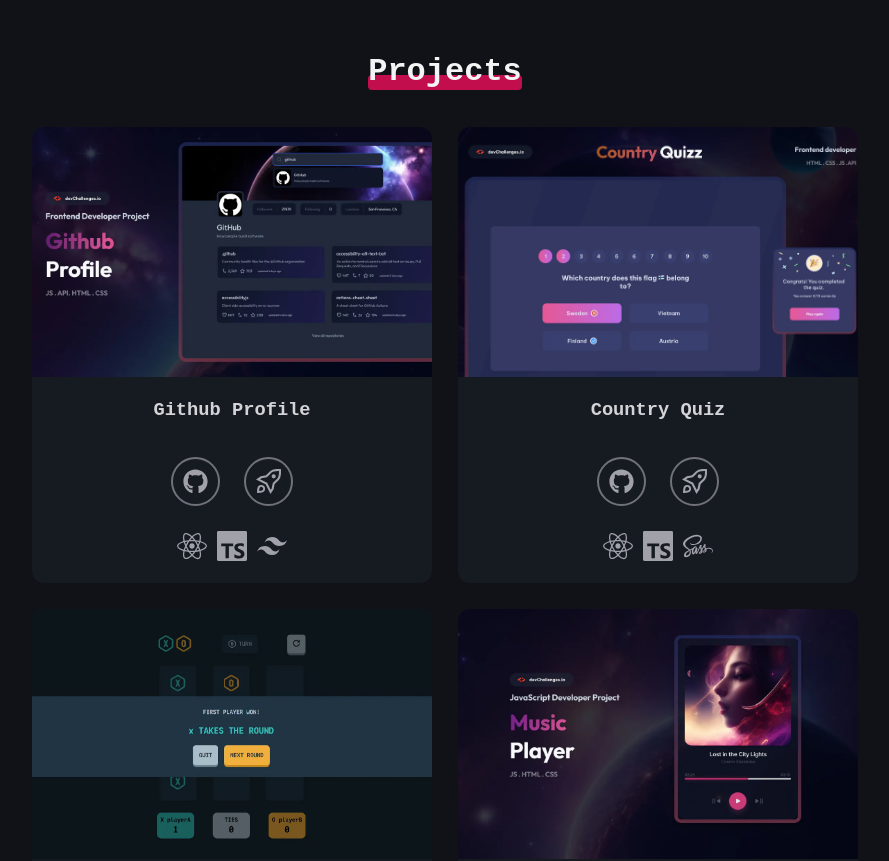
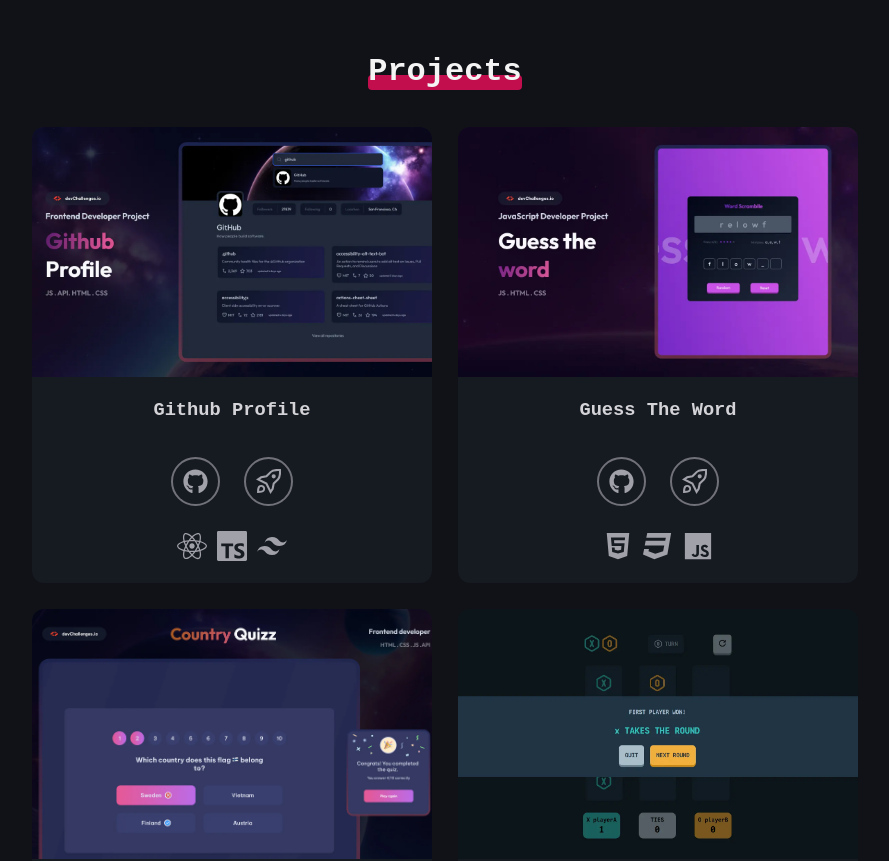
Before and after one commit to EdiedRamos/Edied, a React (Vite) app: page / in a window 1280 px wide. Shown: the part 1280-2141 px from the top of the page, without its empty margins (195-1084 px from the left). Built offline with nearby package versions, Linux system fonts and the light colour scheme; a web font is replaced by a local one.

Commit message:
chore: add guess the word project

```diff
--- a/src/Data/Projects/index.ts
+++ b/src/Data/Projects/index.ts
@@ -1,6 +1,7 @@
 import {
   CountryQuiz,
   GithubProfile,
+  GuessTheWord,
   IpTracker,
   MusicPlayer,
   QrGenerator,
@@ -28,6 +29,26 @@ export const projectList: ProjectCardType[] = [
       {
         name: "tailwind",
         Icon: Icons.tailwind,
+      },
+    ],
+  },
+  {
+    title: "Guess The Word",
+    preview: GuessTheWord,
+    repository: "https://github.com/EdiedRamos/guess-the-word",
+    deployed: "https://ediedramos.github.io/guess-the-word/",
+    techList: [
+      {
+        name: "html",
+        Icon: Icons.html,
+      },
+      {
+        name: "css",
+        Icon: Icons.css,
+      },
+      {
+        name: "javascript",
+        Icon: Icons.javascript,
       },
     ],
   },
--- a/src/Resources/Projects/index.ts
+++ b/src/Resources/Projects/index.ts
@@ -12,3 +12,4 @@ export { default as QrGenerator } from "./qr-generator.webp";
 export { default as SinglePrice } from "./singleprice.webp";
 export { default as TicTacToe } from "./tic-tac-toe.webp";
 export { default as GithubProfile } from "./github-profile.webp";
+export { default as GuessTheWord } from "./guess-the-word.webp";
```
Also changed, not shown: src/Resources/Projects/guess-the-word.webp (added).
